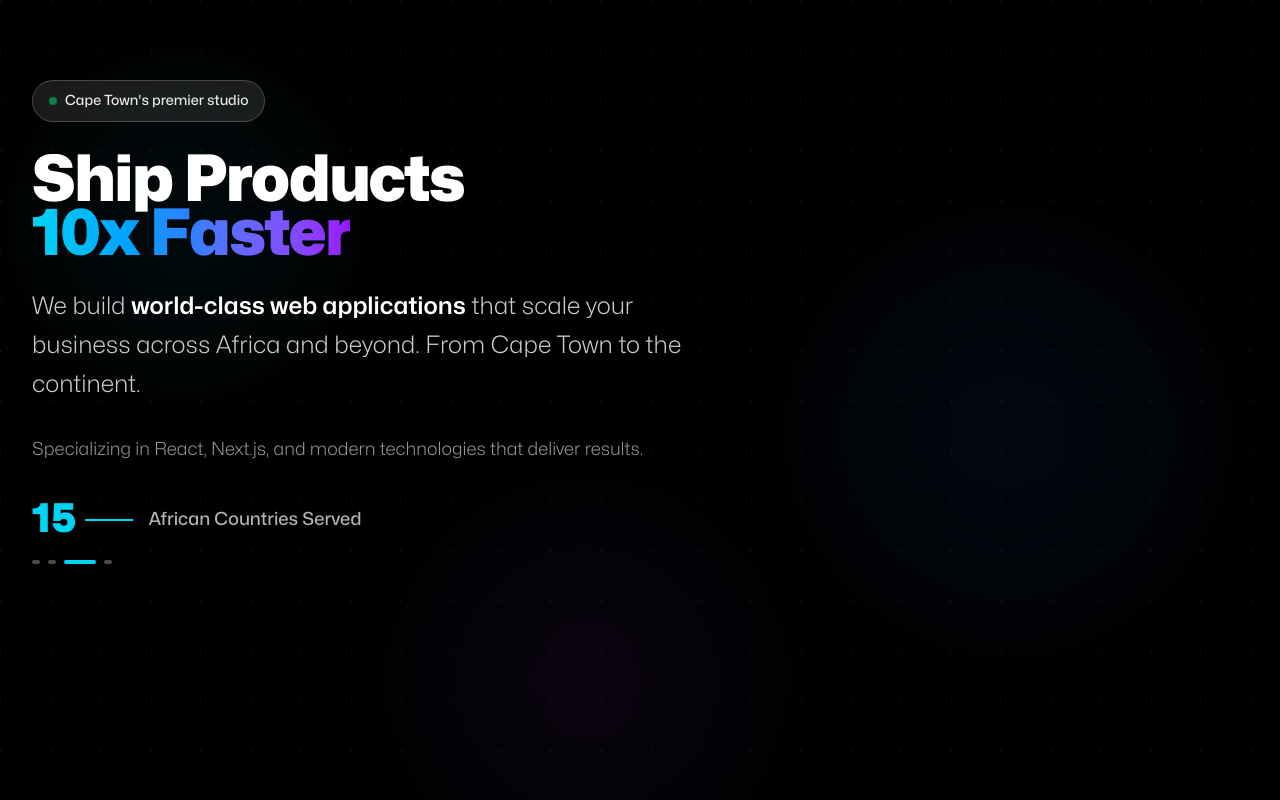
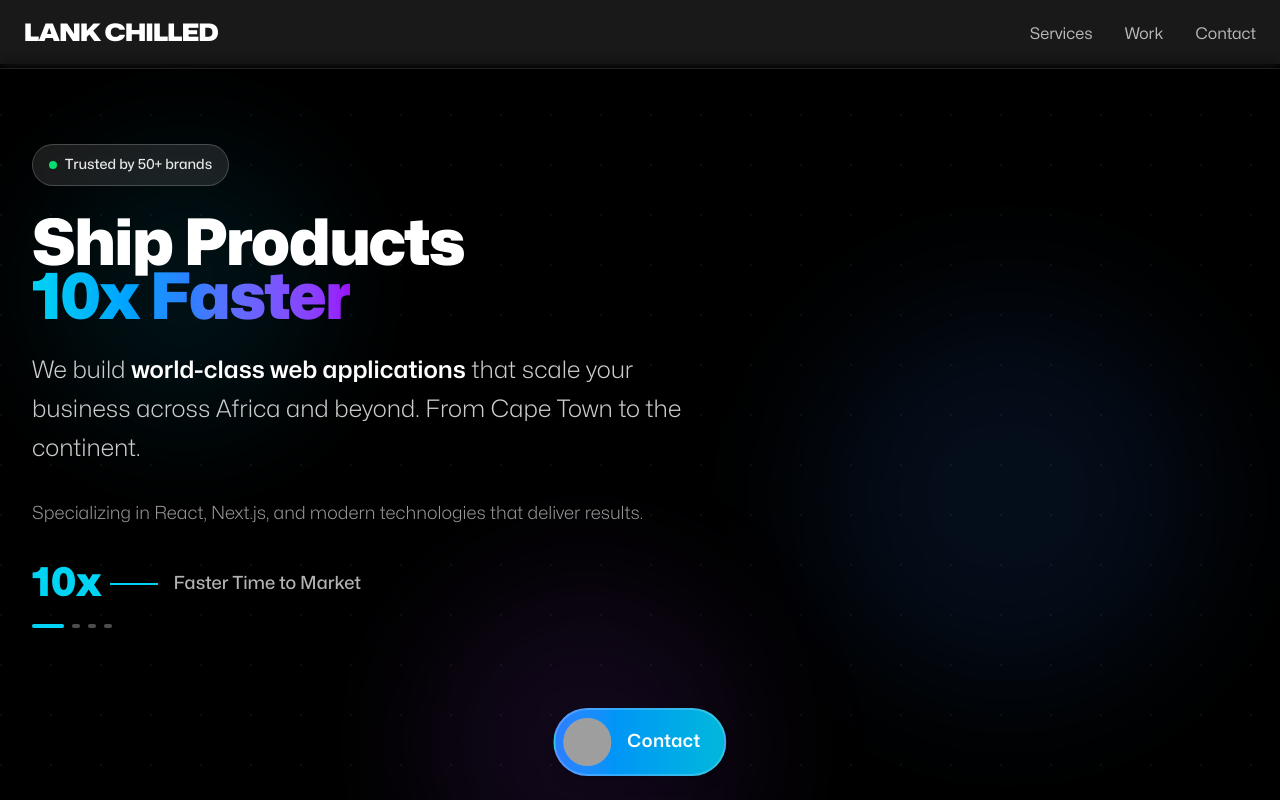
Before and after one commit to TheOuen/studio-js, a Next.js app: page / in a window 1280 px wide. Shown: the top 800 px of the page. Built offline with nearby package versions, Linux system fonts and the light colour scheme; grey boxes are pictures that could not be loaded.

Commit message:
Reintroduce IntroAnimation component with enhanced GSAP animations for smoother transitions

```diff
--- a/src/app/page.jsx
+++ b/src/app/page.jsx
@@ -8,7 +8,7 @@
 import { ImagePreloader } from '@/components/ImagePreloader'
 import { FadeIn } from '@/components/FadeIn'
 import { GSAPFadeUp, GSAPStaggerChildren, GSAPScaleOnHover, GSAPTextReveal, GSAPMorphOnScroll, GSAPParallax } from '@/components/GSAPAnimations'
-// import { IntroAnimation } from '@/components/IntroAnimation'
+import { IntroAnimation } from '@/components/IntroAnimation'
 import { DraggableFooter } from '@/components/DraggableFooter'
 import { AutoScrollCarousel } from '@/components/AutoScrollCarousel'
 import { StatsCarousel } from '@/components/StatsCarousel'
@@ -256,7 +256,7 @@
   ]
 
   return (
-    <>
+    <IntroAnimation>
       <ImagePreloader imageSources={[...carouselImages.slice(0, 3), ...projectImages.slice(0, 2)]} />
 
       {/* Hero Section */}
@@ -281,6 +281,6 @@
       <section id="contact">
         <DraggableFooter />
       </section>
-    </>
+    </IntroAnimation>
   )
 }
--- a/src/components/IntroAnimation.jsx
+++ b/src/components/IntroAnimation.jsx
@@ -1,45 +1,118 @@
 'use client'
 
-import { useEffect, useState } from 'react'
+import { useEffect, useState, useRef } from 'react'
+import { gsap } from 'gsap'
 
 export function IntroAnimation({ children }) {
-  // Temporarily disable animation - just show content immediately
   const [showContent, setShowContent] = useState(false)
+  const [animationComplete, setAnimationComplete] = useState(false)
+  const textRef = useRef(null)
+  const overlayRef = useRef(null)
+  const navRef = useRef(null)
 
   useEffect(() => {
-    // Show content after a brief moment
-    const timer = setTimeout(() => {
-      setShowContent(true)
-    }, 100)
+    const tl = gsap.timeline({
+      onComplete: () => {
+        setAnimationComplete(true)
+      }
+    })
 
-    return () => clearTimeout(timer)
+    // Set initial states
+    gsap.set(textRef.current, {
+      scale: 1.2,
+      opacity: 0
+    })
+
+    gsap.set(navRef.current, {
+      opacity: 0,
+      y: -20
+    })
+
+    // Animation sequence
+    tl.to(textRef.current, {
+      opacity: 1,
+      scale: 1,
+      duration: 0.8,
+      ease: 'power2.out'
+    })
+    .to(textRef.current, {
+      scale: 0.15,
+      x: '-42vw',
+      y: '-45vh',
+      duration: 1.5,
+      delay: 1,
+      ease: 'power3.inOut'
+    })
+    .to(overlayRef.current, {
+      opacity: 0,
+      duration: 0.6,
+      ease: 'power2.inOut',
+      onComplete: () => setShowContent(true)
+    }, '-=0.4')
+    .to(navRef.current, {
+      opacity: 1,
+      y: 0,
+      duration: 0.6,
+      ease: 'power2.out'
+    }, '-=0.3')
+
+    return () => {
+      tl.kill()
+    }
   }, [])
 
-  if (!showContent) {
   return (
-      <div className="fixed inset-0 z-[9999] flex items-center justify-center bg-black">
-        <h1 className="font-display text-[12vw] sm:text-[10vw] md:text-[9vw] lg:text-[8vw] xl:text-[7vw] font-black text-white text-center leading-none tracking-tighter whitespace-nowrap">
+    <>
+      {/* Intro Animation Overlay */}
+      {!animationComplete && (
+        <div
+          ref={overlayRef}
+          className="fixed inset-0 z-[9999] flex items-center justify-center bg-black"
+        >
+          <h1
+            ref={textRef}
+            className="font-display text-[12vw] sm:text-[10vw] md:text-[9vw] lg:text-[8vw] xl:text-[7vw] font-black text-white text-center leading-none tracking-tighter whitespace-nowrap"
+          >
             LANK CHILLED
           </h1>
         </div>
-    )
-  }
+      )}
 
-  return (
-    <>
-      {/* Simple header */}
-      <div className="sticky top-0 z-40 bg-black py-8">
-        <div className="text-center">
-          <h1 className="font-display text-[12vw] sm:text-[10vw] md:text-[9vw] lg:text-[8vw] xl:text-[7vw] font-black text-white leading-none tracking-tighter whitespace-nowrap">
+      {/* Navigation Bar */}
+      <nav
+        ref={navRef}
+        className="fixed top-0 left-0 right-0 z-50 bg-black/90 backdrop-blur-sm border-b border-white/10"
+      >
+        <div className="flex items-center justify-between px-6 py-4">
+          {/* Logo */}
+          <div className="flex items-center">
+            <h1 className="font-display text-2xl font-black text-white tracking-tight">
               LANK CHILLED
             </h1>
           </div>
+
+          {/* Navigation Links */}
+          <div className="hidden md:flex items-center gap-8">
+            <a href="#services" className="text-white/70 hover:text-white transition-colors">Services</a>
+            <a href="#work" className="text-white/70 hover:text-white transition-colors">Work</a>
+            <a href="#contact" className="text-white/70 hover:text-white transition-colors">Contact</a>
           </div>
 
+          {/* Mobile Menu Button */}
+          <button className="md:hidden text-white">
+            <svg className="w-6 h-6" fill="none" stroke="currentColor" viewBox="0 0 24 24">
+              <path strokeLinecap="round" strokeLinejoin="round" strokeWidth={2} d="M4 6h16M4 12h16M4 18h16" />
+            </svg>
+          </button>
+        </div>
+      </nav>
+
       {/* Main Content */}
-      <div className="relative z-10">
+      {showContent && (
+        <div className="relative z-10 pt-16">
           {children}
         </div>
+      )}
     </>
   )
 }
```
Lines whose indentation alone changed are shown as unchanged.
